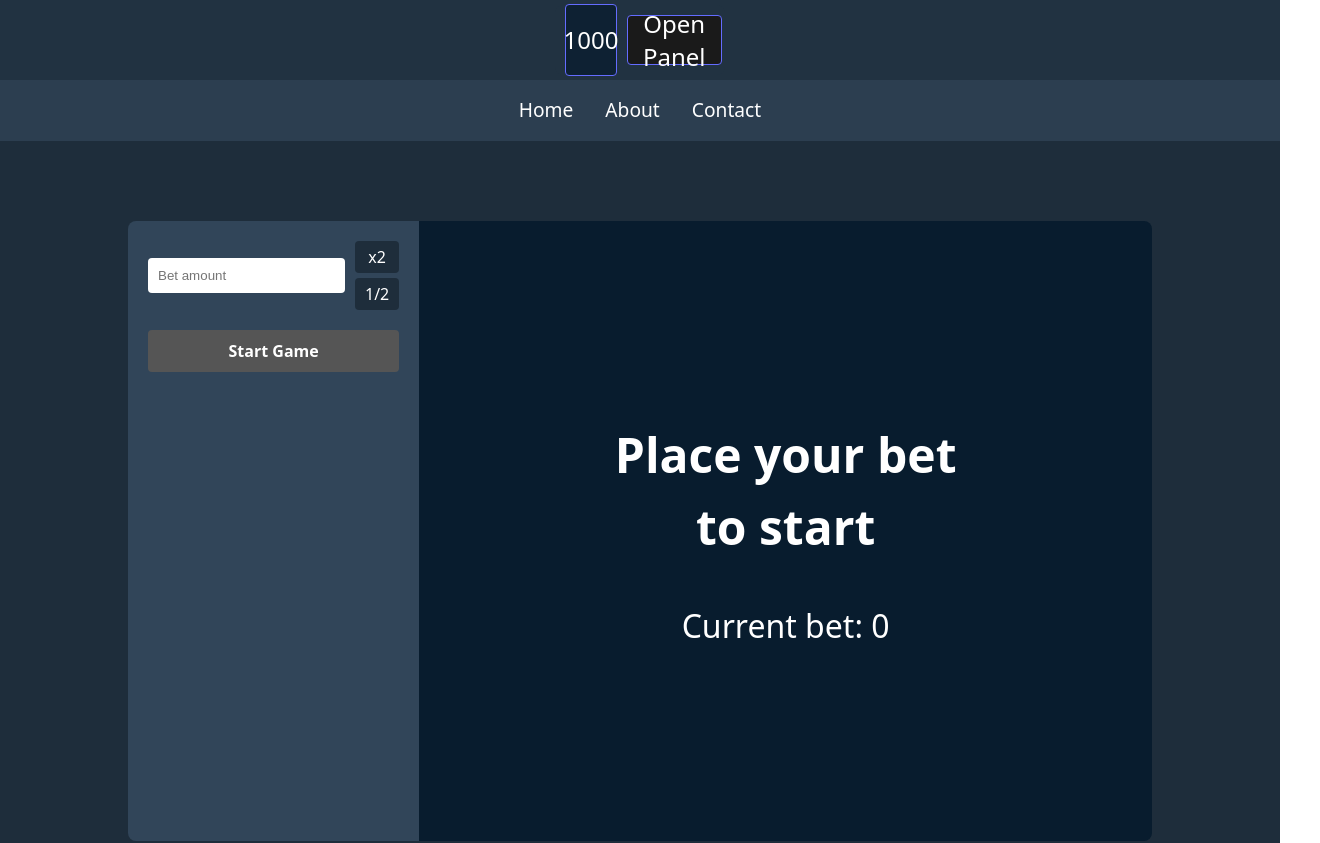
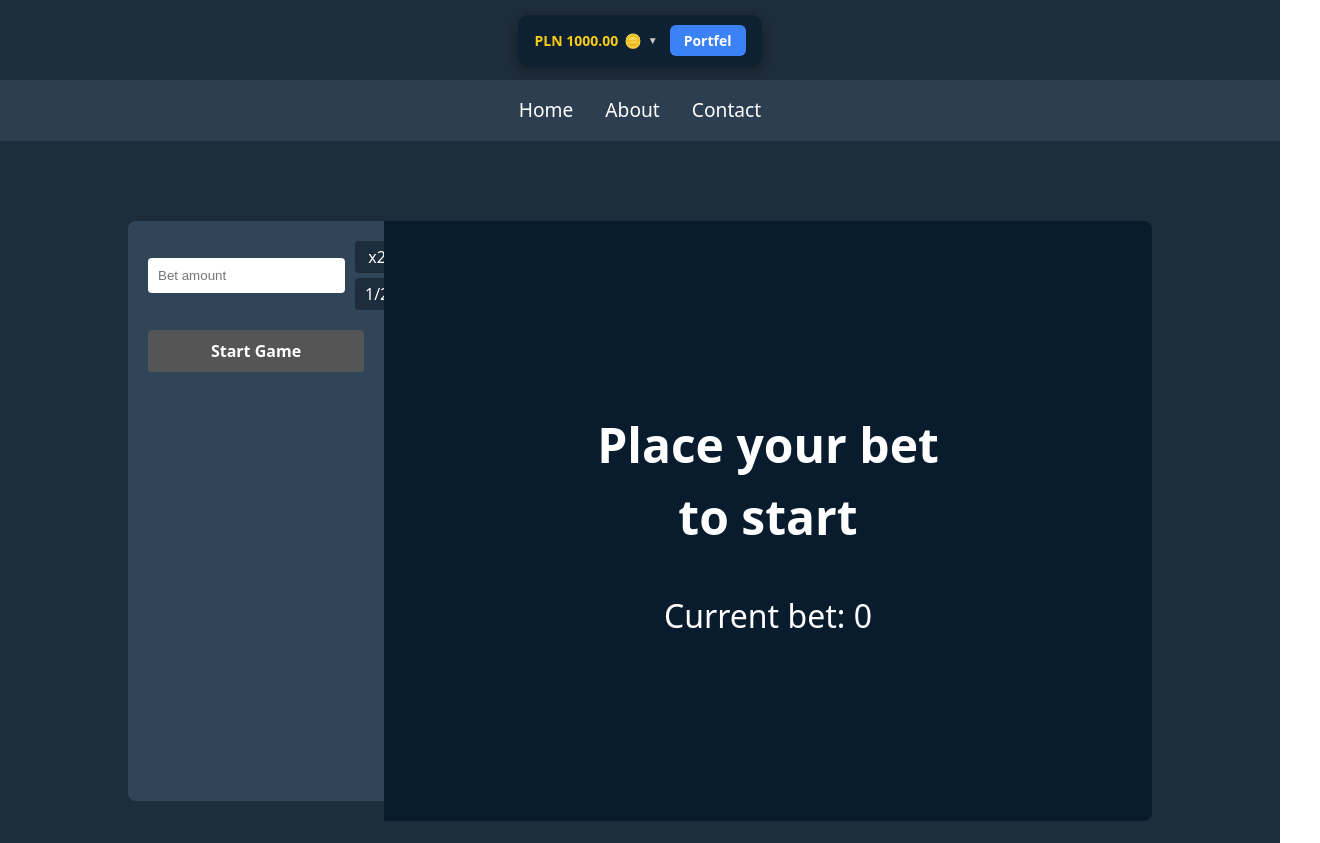
Before and after one commit to Matthes0/b2bj, a React (Vite) app in the folder frontend/: page /bj in a window 1280 px wide. Shown: the top 843 px of the page, 1320 px wide, since content can reach past the window. Built offline with nearby package versions, Linux system fonts and the light colour scheme.

Commit message:
poprawiony panel

```diff
--- a/frontend/src/App.jsx
+++ b/frontend/src/App.jsx
@@ -108,18 +108,16 @@ function App() {
   const [balance, setBalance] = useState(1000);
   const [isPanelOpen, setIsPanelOpen] = useState(false);
 
-  function togglePanel() {
-    setIsPanelOpen(!isPanelOpen);
-  }
-
-  function closePanel() {
-    setIsPanelOpen(false);
-  }
+  const togglePanel = () => setIsPanelOpen(prev => !prev);
+  const closePanel = () => setIsPanelOpen(false);
 
   return (
     <Router>
-      <Header balance={balance} togglePanel={togglePanel} />
-      <Panel isPanelOpen={isPanelOpen} closePanel={closePanel} />
+       <Header balance={balance} togglePanel={togglePanel} />
+      <Panel
+        isPanelOpen={isPanelOpen}
+        closePanel={closePanel}
+      />
       <NavigationPanel />
       <Routes>
         <Route path="/" element={<Home />} />
--- /dev/null
+++ b/frontend/src/components/Header/Header.css
@@ -0,0 +1,56 @@
+.header-bar {
+    display: flex;
+    justify-content: center;
+    align-items: center;
+    background-color: #1e2d3b;
+    height: 80px;
+    padding: 0 20px;
+  }
+
+  .wallet-header {
+    display: flex;
+    align-items: center;
+    justify-content: space-between;
+    gap: 12px;
+    background-color: #0e2133;
+    padding: 10px 16px;
+    border-radius: 10px;
+    box-shadow: 0 4px 12px rgba(0, 0, 0, 0.3);
+    width: fit-content;
+    cursor: pointer;
+  }
+
+  .wallet-info {
+    display: flex;
+    align-items: center;
+    gap: 6px;
+    font-weight: 600;
+    color: #ffffff;
+    font-size: 14px;
+  }
+
+  .currency {
+    font-weight: 700;
+    color: #facc15;
+  }
+
+  .arrow {
+    font-size: 10px;
+    color: #ccc;
+  }
+
+  .wallet-button {
+    background-color: #3b82f6;
+    border: none;
+    color: white;
+    padding: 6px 14px;
+    border-radius: 6px;
+    font-weight: 600;
+    font-size: 14px;
+    cursor: pointer;
+    transition: background-color 0.2s ease;
+  }
+
+  .wallet-button:hover {
+    background-color: #2563eb;
+  }
--- a/frontend/src/components/Header/Header.jsx
+++ b/frontend/src/components/Header/Header.jsx
@@ -1,13 +1,32 @@
+// import React from 'react';
+
+// export function Header({ balance, togglePanel }) {
+//   return (
+//     <header>
+//       <div className="header-content">
+//         <div className="balance">{balance}</div>
+//         <button className="open-panel-button" onClick={togglePanel}>
+//           Open Panel
+//         </button>
+//       </div>
+//     </header>
+//   );
+// }
+
+
 import React from 'react';
+import './Header.css';
 
 export function Header({ balance, togglePanel }) {
   return (
-    <header>
-      <div className="header-content">
-        <div className="balance">{balance}</div>
-        <button className="open-panel-button" onClick={togglePanel}>
-          Open Panel
-        </button>
+    <header className="header-bar">
+      <div className="wallet-header" onClick={togglePanel}>
+        <div className="wallet-info">
+          <span className="currency">PLN {balance.toFixed(2)}</span>
+          <span className="wallet-icon">🪙</span>
+          <span className="arrow">▼</span>
+        </div>
+        <button className="wallet-button">Portfel</button>
       </div>
     </header>
   );
--- /dev/null
+++ b/frontend/src/components/Panel/Panel.css
@@ -0,0 +1,23 @@
+.overlay {
+    position: fixed;
+    top: 0;
+    left: 0;
+    width: 100vw;
+    height: 100vh;
+    background-color: rgba(0, 0, 0, 0.5);
+    display: flex;
+    align-items: center;
+    justify-content: center;
+    z-index: 1000;
+  }
+
+  .wallet-popup {
+    width: 320px;
+    min-height: 220px;
+    background-color: #1e2d3b;
+    border-radius: 12px;
+    padding: 20px;
+    color: white;
+    box-shadow: 0 4px 12px rgba(0, 0, 0, 0.4);
+    text-align: center;
+  }
--- a/frontend/src/components/Panel/Panel.jsx
+++ b/frontend/src/components/Panel/Panel.jsx
@@ -1,13 +1,32 @@
+// import React from 'react';
+// import "./Panel.css"
+
+
+
+// export function Panel({ isPanelOpen, closePanel }) {
+//   if (!isPanelOpen) return null;
+
+//   return (
+//     <div className="overlay" onClick={closePanel}>
+//       <div className="panel" onClick={function (e) { e.stopPropagation(); }}>
+//         <h2>Panel Content</h2>
+//         <button onClick={closePanel}>Close Panel</button>
+//       </div>
+//     </div>
+//   );
+// }
+
+
 import React from 'react';
+import './Panel.css';
 
 export function Panel({ isPanelOpen, closePanel }) {
   if (!isPanelOpen) return null;
 
   return (
     <div className="overlay" onClick={closePanel}>
-      <div className="panel" onClick={function (e) { e.stopPropagation(); }}>
-        <h2>Panel Content</h2>
-        <button onClick={closePanel}>Close Panel</button>
+      <div className="wallet-popup" onClick={(e) => e.stopPropagation()}>
+        <h3>Portfel (tu pojawi się zawartość)</h3>
       </div>
     </div>
   );
--- a/frontend/src/index.css
+++ b/frontend/src/index.css
@@ -38,24 +38,33 @@ header {
 }
 
 .header-content {
-  display: flex; /* Dodaj flexbox */
-  align-items: center; /* Wyśrodkuj w pionie */
-  justify-content: space-between; /* Rozłóż elementy równomiernie */
-  background-color: #213241;
-  border-radius: 8px;
+  display: flex;
+  align-items: center;
+  justify-content: space-between;
+  gap: 10px;
   padding: 10px;
-  gap: 10px;
-  width: 150px;
-  height: 50px;
+  width: 100%;
+  max-width: 1200px;
 }
 
 
-body {
+
+* {
+  box-sizing: border-box;
+}
+
+html, body {
   margin: 0;
+  padding: 0;
   min-width: 320px;
   min-height: 100vh;
-  padding-top: 80px; /* Add this line */
+  overflow-x: hidden;
 }
+
+body {
+  padding-top: 80px;
+}
+
 
 h1 {
   font-size: 3.2em;
@@ -129,9 +138,9 @@ button:focus-visible {
 }
 
 .panel {
-  width: 200px; /* Adjust the size as needed */
-  height: 200px; /* Adjust the size as needed */
-  background-color: #213241;
+  width: 90%;
+  max-width: 300px;
+  height: 200px;
   color: white;
   display: flex;
   align-items: center;
@@ -154,9 +163,12 @@ footer {
 .footer-content {
   display: flex;
   justify-content: space-around;
+  flex-wrap: wrap; /* ✅ pozwala łamać się wierszom przy małej szerokości */
   width: 100%;
-  max-width: 1200px; /* Optional: Set a max width for the footer content */
+  max-width: 1200px;
+  margin: 0 auto;
 }
+
 
 .footer-column {
   flex: 1;
```
Also changed, not shown: 1 other file (tests, documents, lock files or other folders).
